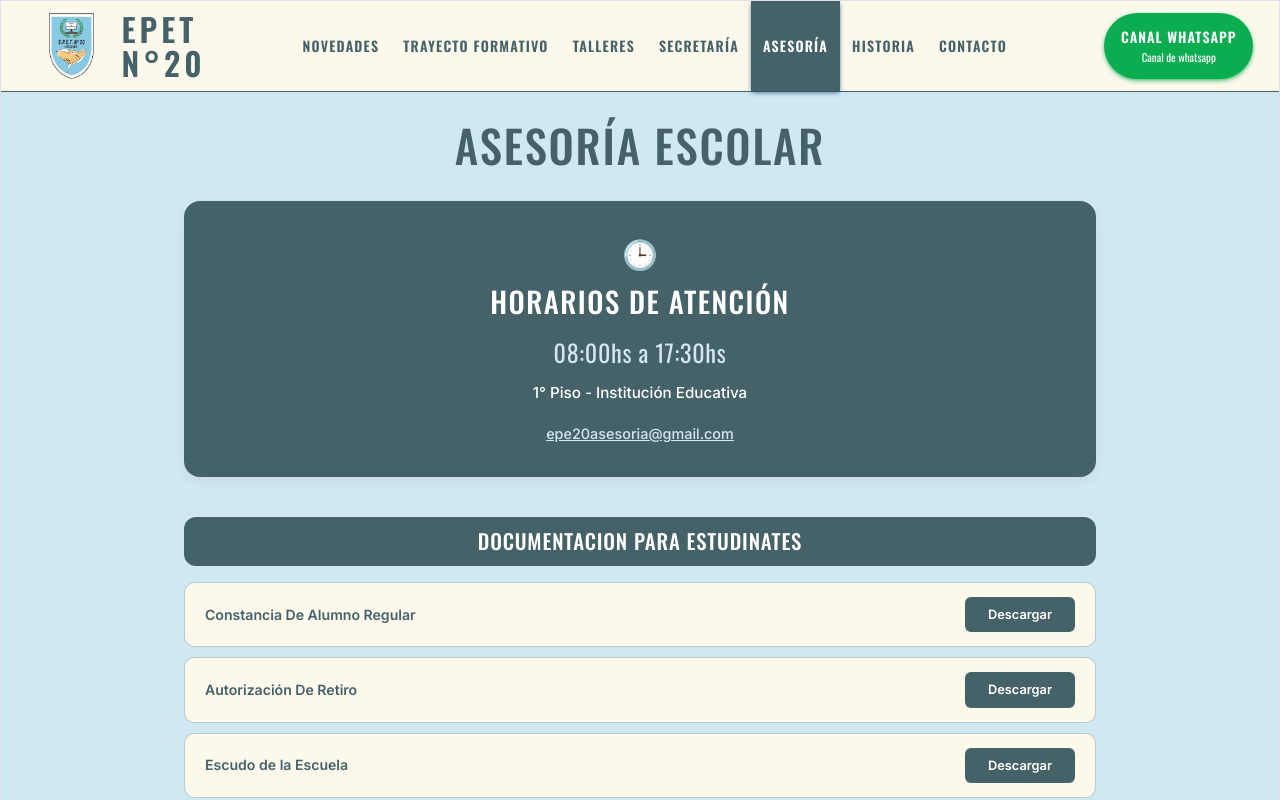
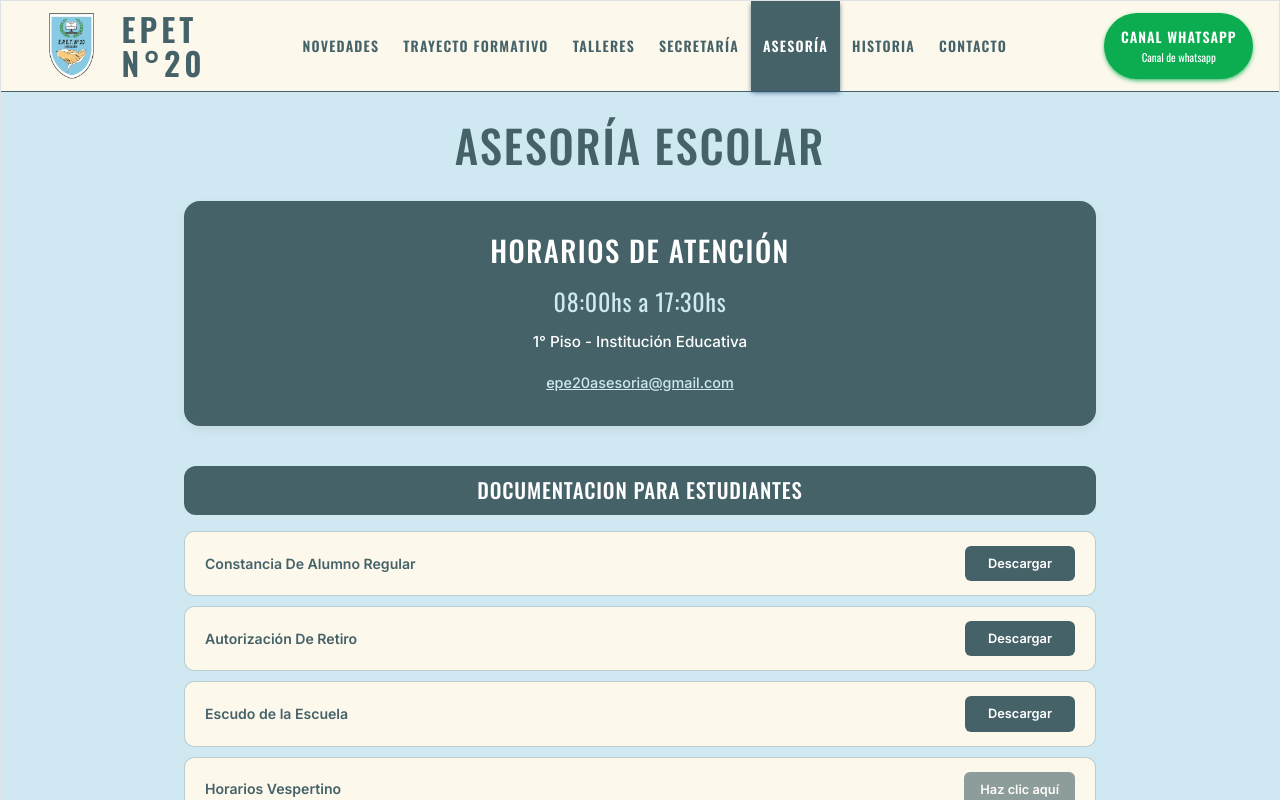
Before and after one commit to Geronimogomez09/webinstitucional, a React (Vite) app: page /asesoria in a window 1280 px wide. Shown: the top 800 px of the page. Built offline with nearby package versions, Linux system fonts and the light colour scheme.

Commit message:
Modificando el contenido

```diff
--- a/src/pages/asesoria.jsx
+++ b/src/pages/asesoria.jsx
@@ -97,7 +97,6 @@ export default function Asesoria() {
           textAlign: 'center'
         }}
       >
-        <div style={{ fontSize: '1.8rem', marginBottom: '8px' }}>🕒</div>
         <h2
           style={{
             fontFamily: "'Oswald', sans-serif",
@@ -144,7 +143,7 @@ export default function Asesoria() {
         }}
       >
         <h3 style={{ fontFamily: "'Oswald', sans-serif", margin: 0, fontSize: '1.3rem', textTransform: 'uppercase', letterSpacing: '0.04em' }}>
-          Documentacion para Estudinates
+          Documentacion para Estudiantes
         </h3>
       </div>
 
```
